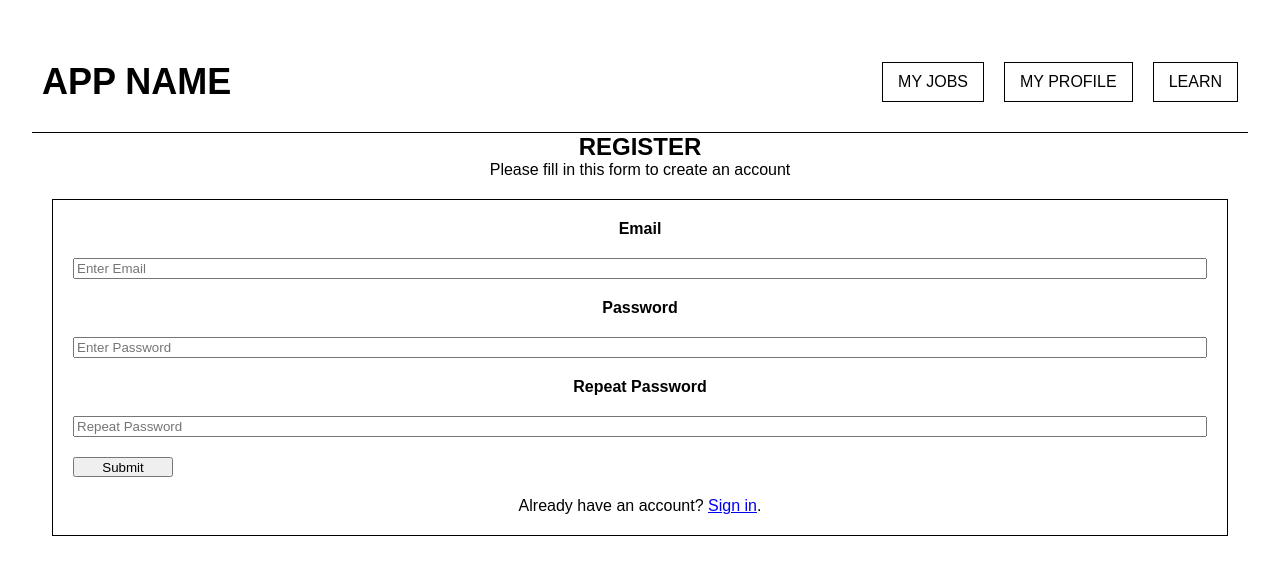
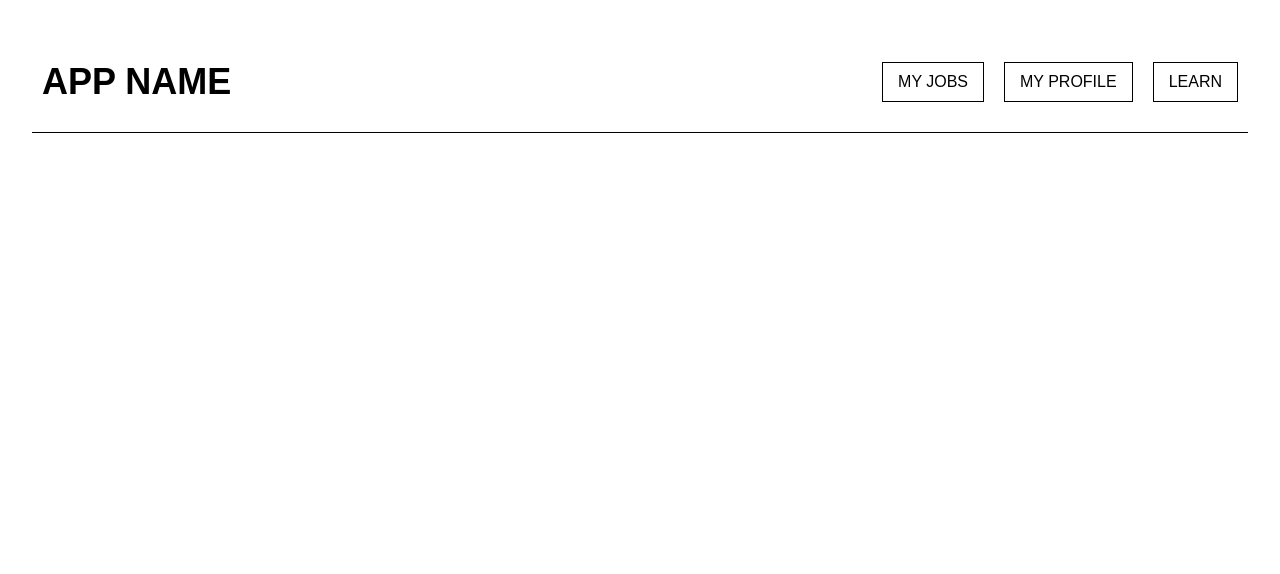
Before and after one commit to vicrodgim/finalmvp, a React (Vite) app in the folder client/: page / in a window 1280 px wide. Shown: the top 574 px of the page. Built offline with nearby package versions, Linux system fonts and the light colour scheme.

Commit message:
cleared app.jsx

```diff
--- a/client/src/App.jsx
+++ b/client/src/App.jsx
@@ -1,5 +1,4 @@
 import { NavBar } from "./components/NavBar/NavBar.jsx";
-import Register from "./components/Register.jsx";
 import "./App.css";
 
 function App() {
@@ -8,9 +7,7 @@ function App() {
       <header>
         <NavBar />
       </header>
-      <main>
-        <Register />
-      </main>
+      <main></main>
     </>
   );
 }
--- a/client/src/components/JobsList/JobsList.jsx
+++ b/client/src/components/JobsList/JobsList.jsx
@@ -1,4 +1,4 @@
-import { useState } from "react";
+import { useState, useEffect } from "react";
 import { JobCard } from "./JobCard";
 import axios from "axios";
 import "./JobsList.css";
```
